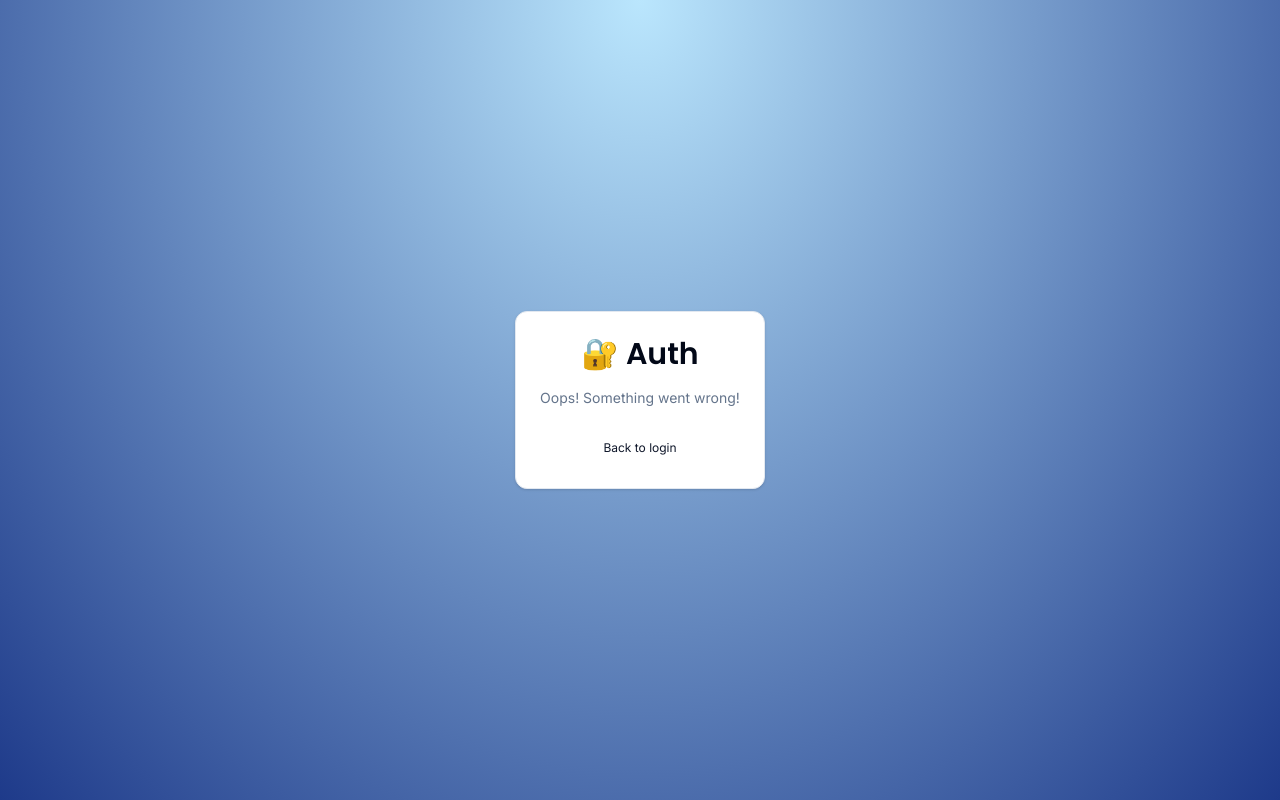
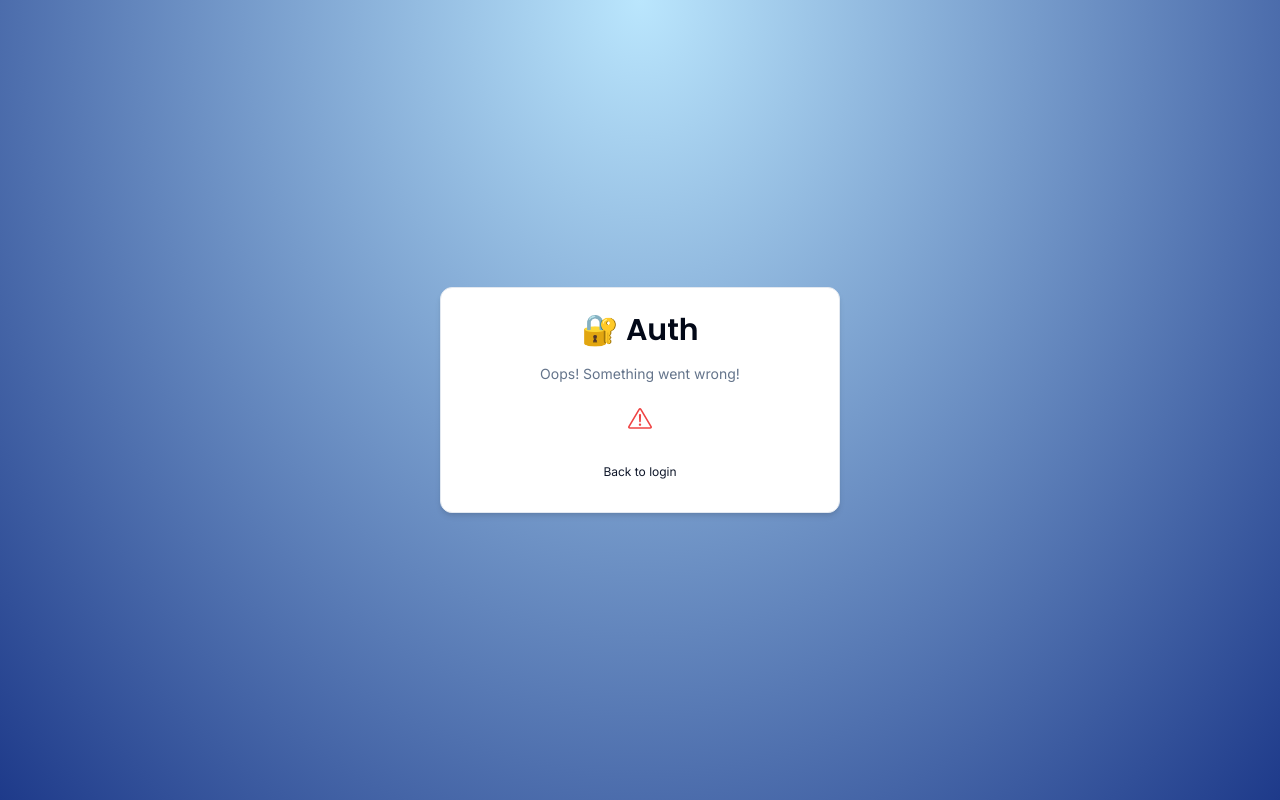
Before and after one commit to amitamrutiya/Auth-Vault, a Next.js app: page /auth/error in a window 1280 px wide. Built offline with nearby package versions, Linux system fonts and the light colour scheme.

Commit message:
create error pate
Signed-off-by: amitamrutiya2210 <amitamrutiya2210@gmail.com>

```diff
--- a/components/auth/error-card.tsx
+++ b/components/auth/error-card.tsx
@@ -1,16 +1,19 @@
 import { Header } from "@/components/auth/header";
 import { BackButton } from "@/components/auth/back-button";
 import { Card, CardFooter, CardHeader } from "@/components/ui/card";
+import { CardWrapper } from "./card-wrapper";
+import { ExclamationTriangleIcon } from "@radix-ui/react-icons";
 
 export const ErrorCard = () => {
   return (
-    <Card className="max-w-sm">
-      <CardHeader>
-        <Header label="Oops! Something went wrong!" />
-      </CardHeader>
-      <CardFooter>
-        <BackButton label="Back to login" href="/auth/login" />
-      </CardFooter>
-    </Card>
+    <CardWrapper
+      headerLabel="Oops! Something went wrong!"
+      backButtonHref="/auth/login"
+      backButtonLabel="Back to login"
+    >
+      <div className="w-full flex justify-center items-center">
+        <ExclamationTriangleIcon className="text-destructive h-6 w-6" />
+      </div>
+    </CardWrapper>
   );
 };
--- a/components/auth/login-form.tsx
+++ b/components/auth/login-form.tsx
@@ -19,7 +19,14 @@ import { Button } from "../ui/button";
 import { FormError } from "../form-error";
 import { FormSuccess } from "../form-success";
 import { login } from "@/actions/login";
+import { useSearchParams } from "next/navigation";
+
 export function LoginForm() {
+  const searchParams = useSearchParams();
+  const urlError =
+    searchParams.get("error") === "OAuthAccountNotLinked"
+      ? "Email already in use with different proivder"
+      : "";
   const [error, seterror] = useState<string | undefined>("");
   const [success, setsuccess] = useState<string | undefined>("");
   const [isPending, startTransaction] = useTransition();
@@ -91,7 +98,7 @@ export function LoginForm() {
               )}
             />
           </div>
-          <FormError message={error} />
+          <FormError message={error || urlError} />
           <FormSuccess message={success} />
           <Button type="submit" className="w-full" disabled={isPending}>
             Login
```
